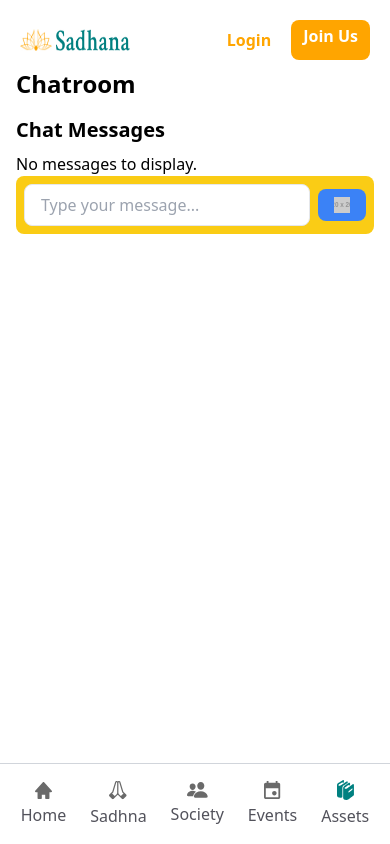
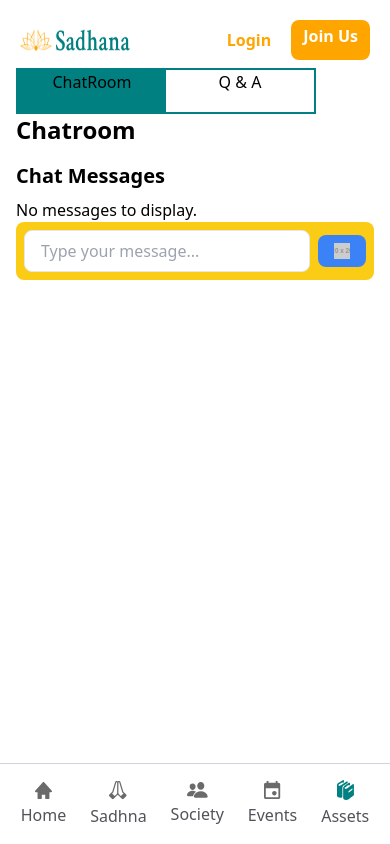
Before and after one commit to kartik-gupta-ij/this, a React (Vite) app in the folder client/: page /chatroom in a window 390 px wide. Built offline with nearby package versions, Linux system fonts and the light colour scheme.

Commit message:
Working on Community page

```diff
--- a/client/src/components/Header.jsx
+++ b/client/src/components/Header.jsx
@@ -27,7 +27,7 @@ function Header() {
             {!currentUser && <div className=" block rounded-lg px-4 py-2  text-[#FFA500] font-semibold">
               <Link to="/signin">Login</Link>
             </div>}
-            {currentUser && <Link to='/profile'><img src={currentUser?.profilePicture} className="rounded-full w-8 h-8  font-semibold" alt="profile" /></Link>}
+            {currentUser && <Link to='/profiledata'><img src={currentUser?.profilePicture} className="rounded-full w-8 h-8  font-semibold" alt="profile" /></Link>}
             {!currentUser && <div className=" rounded-lg px-3 py-1 bg-[#FFA500] text-white font-bold">
               <Link to="/signup">Join Us</Link>
             </div>}
--- a/client/src/pages/Chatroom.jsx
+++ b/client/src/pages/Chatroom.jsx
@@ -1,13 +1,18 @@
 import React, { useEffect, useState } from 'react';
 import { useSelector } from 'react-redux';
+import { Link } from 'react-router-dom';
 
 export default function Chatroom() {
     const { currentUser, loading, error } = useSelector((state) => state.user);
     const [message, setMessage] = useState('');
     const [chatData, setChatData] = useState([]);
+    const [activeLink, setActiveLink] = useState('chatroom');
 
-    const handleSubmit = async (e) => {
-        e.preventDefault(); // Prevent the form from submitting the traditional way
+    const handleLinkClick = (link) => {
+        setActiveLink(link);
+    };
+
+   const handleSubmit = async () => {
     try {
       const res = await fetch(`/api/user/api/chatroom/${currentUser._id}`, {
         method: 'POST',
@@ -17,12 +22,20 @@ export default function Chatroom() {
         body: JSON.stringify({ message }), // Send message as an object
       });
       const data = await res.json();
-            setChatData(data.data)
-            console.log(data)
+      setChatData(data.data);
+      console.log(data);
     } catch (error) {
       console.log("Error occurred while sending the message:", error);
     }
   };
+
+  useEffect(() => {
+    const intervalId = setInterval(() => {
+      handleSubmit();
+    }, 10000); // 10000ms = 10s
+
+    return () => clearInterval(intervalId); // Clean up the interval on component unmount
+  }, []);
     const formatDate = (dateString) => {
         const options = { year: 'numeric', month: 'long', day: 'numeric', hour: '2-digit', minute: '2-digit' };
         return new Date(dateString).toLocaleDateString(undefined, options);
@@ -30,6 +43,20 @@ export default function Chatroom() {
 
     return (
         <div className="max-w-3xl mx-auto px-4">
+            <div className='md:hidden w-[300px] h-[46px] flex justify-between border-2 border-[#008080]'>
+                <div
+                    className={`w-1/2 text-center ${activeLink === 'chatroom' ? 'bg-[#008080]' : ''}`}
+                    onClick={() => handleLinkClick('chatroom')}
+                >
+                    <Link to='/chatroom'>ChatRoom</Link>
+                </div>
+                <div
+                    className={`w-1/2 text-center ${activeLink === 'community' ? 'bg-[#008080]' : ''}`}
+                    onClick={() => handleLinkClick('community')}
+                >
+                    <Link to='/community'>Q & A</Link>
+                </div>
+            </div>
             <h2 className="text-2xl font-bold mb-4">Chatroom</h2>
             {loading && <p>Loading...</p>}
             {error && <p>Error: {error}</p>}
@@ -68,7 +95,7 @@ export default function Chatroom() {
                         className="border rounded-lg px-4 py-2 w-full mr-2"
                         placeholder="Type your message..."
                         value={message}
-                        onChange={(e) => setMessage(e.target.value)}/>
+                        onChange={(e) => setMessage(e.target.value)} />
                     <button type="submit"
                         className="bg-blue-500 text-white px-4 py-2 rounded-lg">
                         <img aria-hidden="true" alt="send" src="https://placehold.co/20?text=%E2%86%92" />
--- a/client/src/pages/Community.jsx
+++ b/client/src/pages/Community.jsx
@@ -8,12 +8,18 @@ import axios from 'axios'
 // import { FaArrowCircleUp, FaRegComments, FaReplyAll } from 'react-icons/fa';
 import { formatDistanceToNow } from 'date-fns';
 import { useSelector } from 'react-redux';
+import { Link } from 'react-router-dom';
 
 
 function Community() {
 
-    const {currentUser} = useSelector(state => state.user)
+    const { currentUser } = useSelector(state => state.user)
     console.log(currentUser);
+    const [activeLink, setActiveLink] = useState('community');
+
+    const handleLinkClick = (link) => {
+        setActiveLink(link);
+    };
 
 
 
@@ -45,7 +51,7 @@ function Community() {
     }, [])
 
     const createQuestion = async () => {
-        const formData = {title: questionInput, comments : []}
+        const formData = { title: questionInput, comments: [] }
         console.log(formData);
         try {
             const res = await axios.post("/api/comment/question", formData, {
@@ -65,12 +71,18 @@ function Community() {
     return (
         <>
             <div className='w-full flex justify-center items-center'>
-                <div className='md:hidden w-[300px] h-[46px]  flex justify-between border-2 border-[#008080]'>
-                    <div className='w-1/2 text-center'>
-                        ChatRoom
+                <div className='md:hidden w-[300px] h-[46px] flex justify-between border-2 border-[#008080]'>
+                    <div
+                        className={`w-1/2 text-center ${activeLink === 'chatroom' ? 'bg-[#008080]' : ''}`}
+                        onClick={() => handleLinkClick('chatroom')}
+                    >
+                        <Link to='/chatroom'>ChatRoom</Link>
                     </div>
-                    <div className='w-1/2 text-center bg-[#008080] align-middle'>
-                        Q & A
+                    <div
+                        className={`w-1/2 text-center ${activeLink === 'community' ? 'bg-[#008080]' : ''}`}
+                        onClick={() => handleLinkClick('community')}
+                    >
+                        <Link to='/community'>Q & A</Link>
                     </div>
                 </div>
             </div>
@@ -90,7 +102,7 @@ function Community() {
                                     </div>
                                     <div>
                                         <button className=" px-3 py-1.5 bg-[#008080] text-white font-bold  text-2xl">
-                                            <img src={arrow} width="35px" onClick={createQuestion}/>
+                                            <img src={arrow} width="35px" onClick={createQuestion} />
                                         </button>
                                     </div>
                                 </div>
@@ -166,12 +178,9 @@ function Community() {
                             )}
                         </div>
                     ))}
-
-
-
-
                 </div>
             </div>
+            <div className='md:hidden h-[150px]'></div>
         </>
     )
 }
```
Lines whose indentation alone changed are shown as unchanged.
